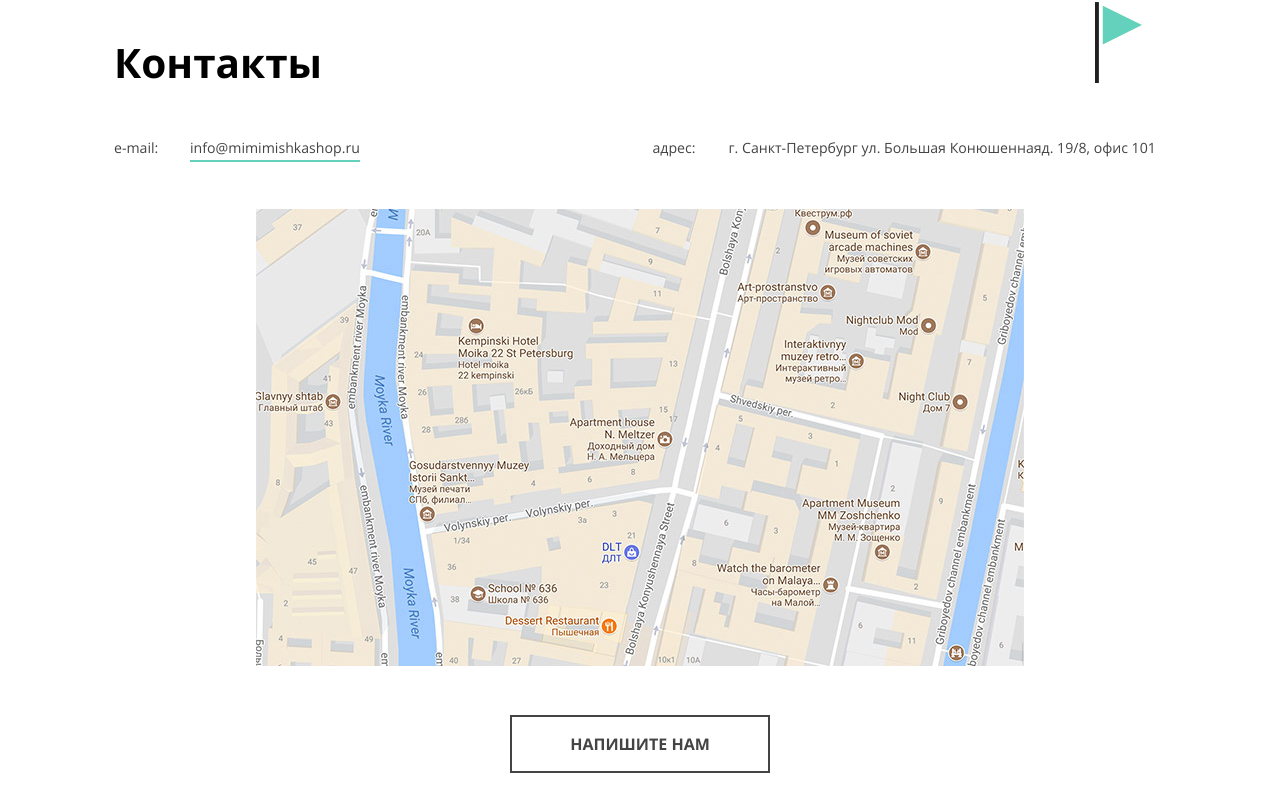
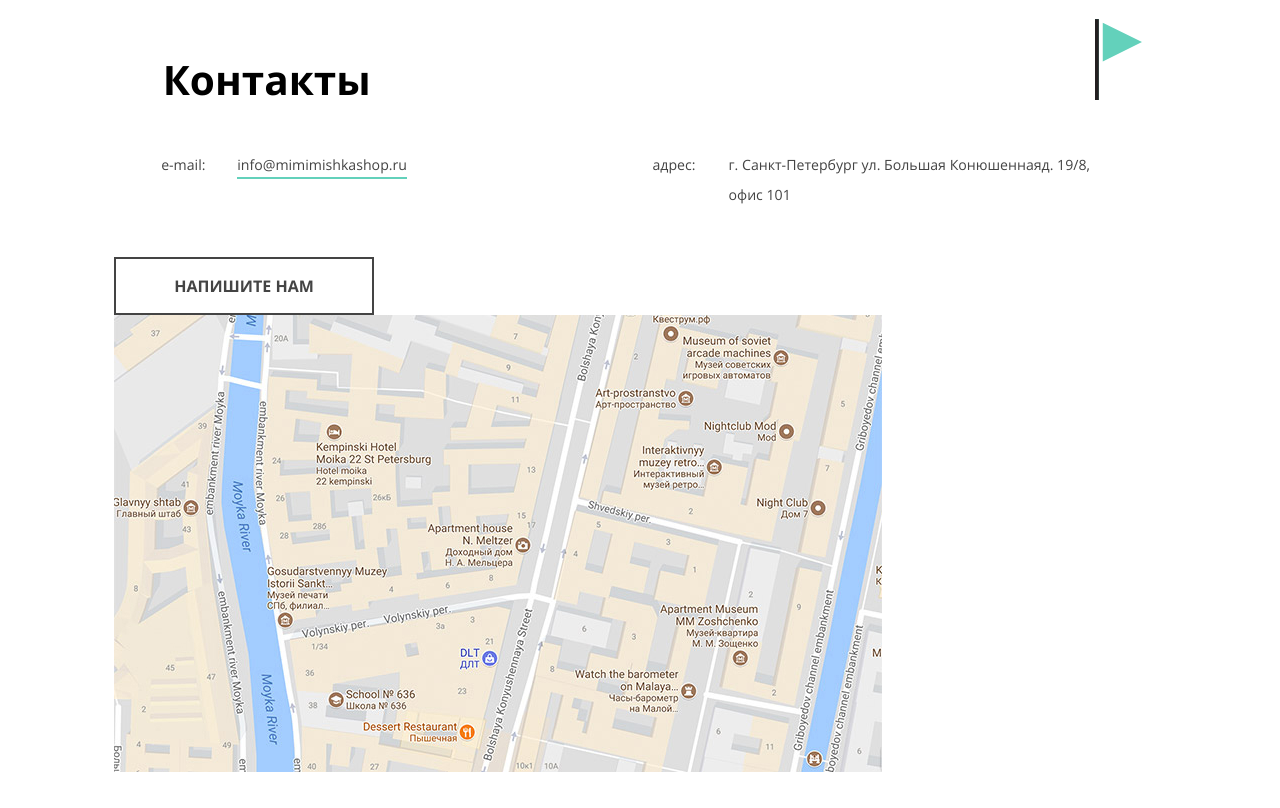
Before and after one commit to Artem26102006/Mishka, a website: page source/index.html in a window 1280 px wide. Shown: the part 2812-3620 px from the top of the page. Drawn offline with nearby package versions, Linux system fonts and the light colour scheme; files that its build step writes are made by us from their sources.

Commit message:
ffafadfafaa

```diff
--- a/source/index.html
+++ b/source/index.html
@@ -207,7 +207,8 @@
     </section>
 
     <section class="contacts">
-      <div class="container">
+      <div class="container contacts__container">
+        <div class="contacts__wrapper">
           <h2 class="contacts__title">
             Контакты
           </h2>
@@ -231,17 +232,19 @@
               </dd>
             </div>
           </dl>
-      </div>
 
-      <div class="map contacts__map">
-        <picture>
-          <source media="(min-width: 768px)" srcset="img/map-tablet.jpg" />
-          <img src="img/map-mobile.jpg" srcset="img/map-mobile@2x.jpg 2x" alt="">
-        </picture>
-      </div>
           <a href="#" class="button contacts__button">
             Напишите нам
           </a>
+
+          <div class="contacts__map">
+            <picture>
+              <source media="(min-width: 768px)" srcset="img/map-tablet.jpg" />
+              <img class="contacts__map-image" src="img/map-mobile.jpg" srcset="img/map-mobile@2x.jpg 2x" alt="">
+            </picture>
+          </div>
+        </div>
+      </div>
     </section>
   </main>
   <footer class="footer page-body__footer">
--- a/source/less/blocks/contacts.less
+++ b/source/less/blocks/contacts.less
@@ -7,11 +7,21 @@
     padding-bottom: 3.8em;
   }
 
+  &__container {
+    padding: 0;
+  }
+
+  &__wrapper {
+    display: flex;
+    flex-direction: column;
+  }
+
   &__title {
     position: relative;
     font-size: 1.785714285714286rem;
     margin: 0;
     margin-bottom: 1.12em;
+    margin-left: 1.2em;
 
     @media (min-width: @tablet-width) {
       font-size: 2.866666666666667rem;
@@ -28,9 +38,32 @@
 
   &__data {
     margin-bottom: 4.428571428571429em;
+    margin-left: 2.142857142857143em;
+    margin-right: 2.142857142857143em;
 
     @media (min-width: @tablet-width) {
       margin-bottom: 3.266666666666667em;
+      margin-left: 3.333333333333333em;
+      margin-right: 3.333333333333333em;
+    }
+  }
+
+  &__map {
+    display: block;
+    margin: 0 auto;
+
+    @media (min-width: @desktop-width) {
+      margin: 0;
+    }
+  }
+
+  &__map-image {
+    width: 320px;
+    height: 454px;
+
+    @media (min-width: @tablet-width) {
+      width: 768px;
+      height: 457px;
     }
   }
 
@@ -39,6 +72,7 @@
     min-width: 260px;
     margin: 0 1.666666666666667em;
     margin-top: 3em;
+    order: 1;
 
     @media (min-width: 460px) {
       width: 400px;
@@ -49,5 +83,10 @@
     @media (min-width: @tablet-width) {
       width: 230px;
     }
+
+    @media (min-width: @desktop-width) {
+      order: 0;
+      margin: 0;
+    }
   }
 }
--- a/source/less/blocks/map.less
+++ /dev/null
@@ -1,12 +0,0 @@
-.map {
-  display: block;
-  margin: 0 auto;
-  width: 320px;
-  height: 454px;
-
-  @media (min-width: @tablet-width) {
-    margin: 0 auto;
-    width: 768px;
-    height: 457px;
-  }
-}
--- a/source/less/blocks/review-wrapper.less
+++ b/source/less/blocks/review-wrapper.less
@@ -11,6 +11,9 @@
 
   @media (min-width: @desktop-width) {
     padding-left: 11.66666666666667em;
+    padding-top: 5.2em;
+    padding-bottom: 6.4em;
+    background: url(../img/back-image-review.jpg) no-repeat;
   }
 
   &__title {
@@ -23,6 +26,11 @@
       line-height: 50px;
       font-size: 2.866666666666667rem;
       margin: 0;
+    }
+
+    @media (min-width: @desktop-width) {
+      font-size: 3.533333333333333rem;
+      line-height: 57px;
     }
   }
 
--- a/source/less/blocks/review.less
+++ b/source/less/blocks/review.less
@@ -18,6 +18,8 @@
   }
 
   @media (min-width: @desktop-width) {
-    background-position-x: 50px;
+    background: 0 0;
+    padding: 0;
+    padding-bottom: 84px;
   }
 }
--- a/source/less/style.less
+++ b/source/less/style.less
@@ -26,6 +26,5 @@
 @import url("blocks/buttons-slider.less");
 @import url("blocks/contacts.less");
 @import url("blocks/data.less");
-@import url("blocks/map.less");
 @import url("blocks/footer.less");
 @import url("blocks/social-list.less");
```
Lines whose indentation alone changed are shown as unchanged.
